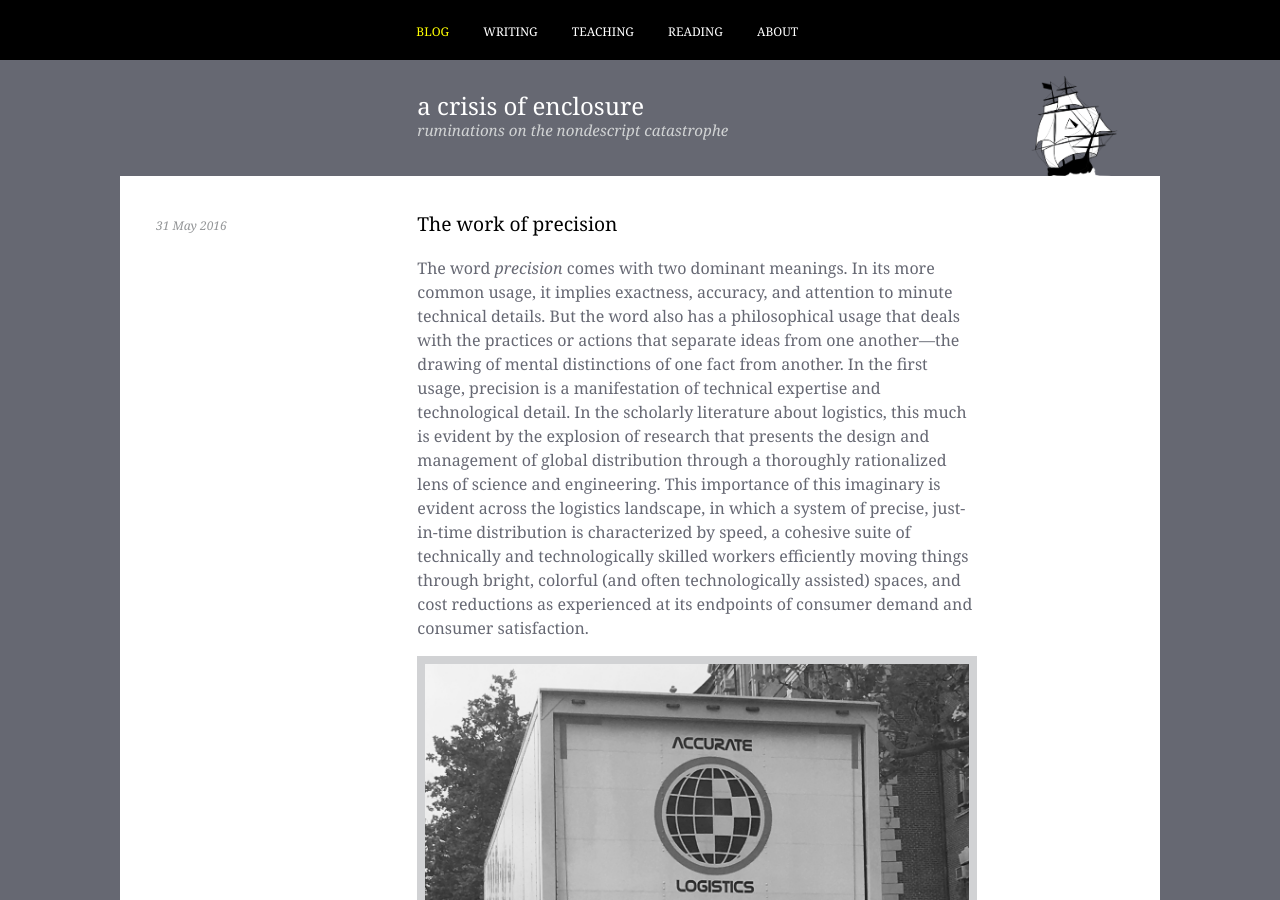
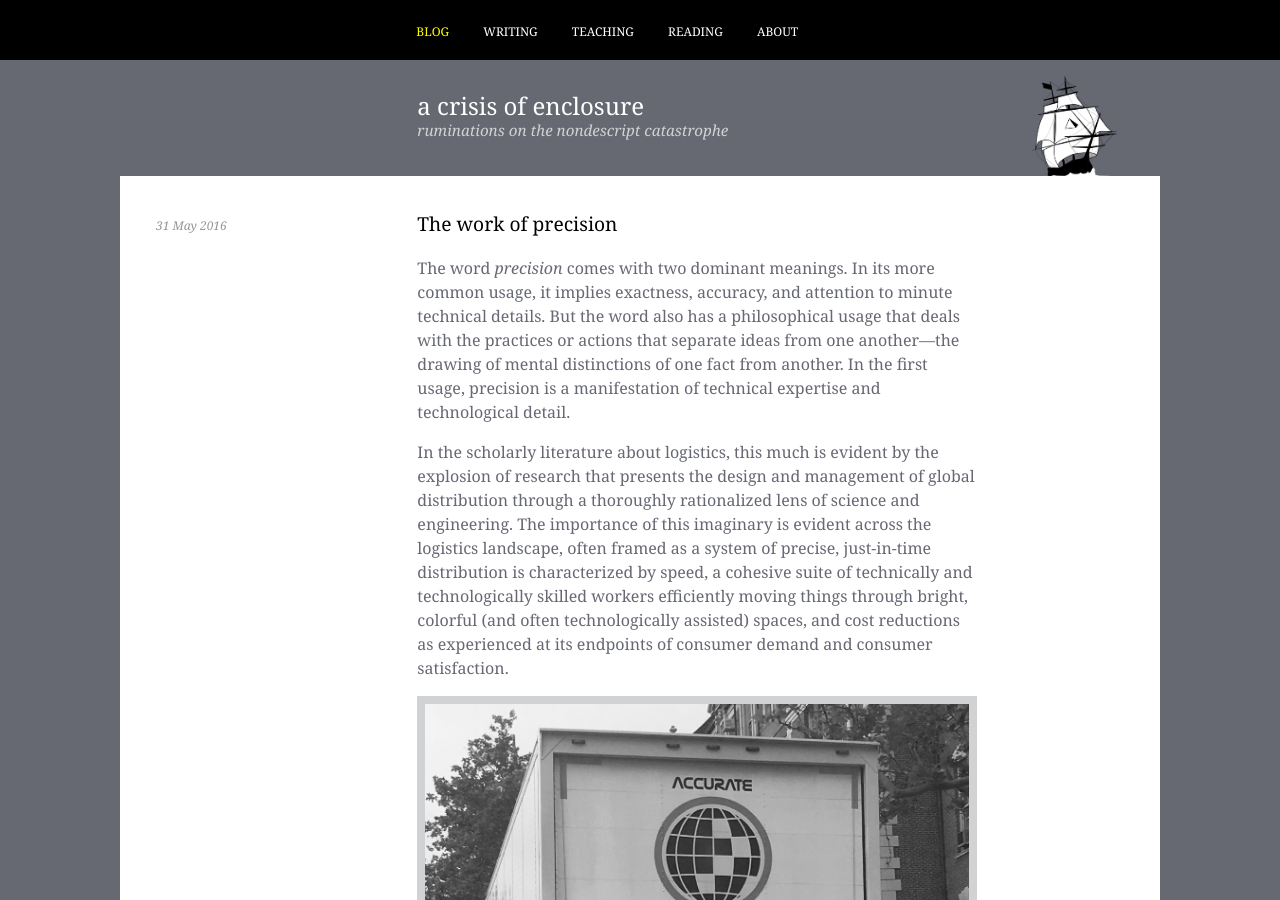
Before and after one commit to nisaface/nisaface.github.io, a Jekyll site: the page built from _posts/2016-05-31-accuracy.md, in a window 1280 px wide and 900 px high. Built offline with Jekyll 4.4.1, drawn with Linux system fonts in a browser that asks for light colours.

Commit message:
one more edit

```diff
--- a/_posts/2016-05-31-accuracy.md
+++ b/_posts/2016-05-31-accuracy.md
@@ -4,7 +4,9 @@ title: The work of precision
 category: blog
 ---
 
-The word *precision* comes with two dominant meanings. In its more common usage, it implies exactness, accuracy, and attention to minute technical details. But the word also has a philosophical usage that deals with the practices or actions that separate ideas from one another—the drawing of mental distinctions of one fact from another. In the first usage, precision is a manifestation of technical expertise and technological detail. In the scholarly literature about logistics, this much is evident by the explosion of research that presents the design and management of global distribution through a thoroughly rationalized lens of science and engineering. This importance of this imaginary is evident across the logistics landscape, in which a system of precise, just-in-time distribution is characterized by speed, a cohesive suite of technically and technologically skilled workers efficiently moving things through bright, colorful (and often technologically assisted) spaces, and cost reductions as experienced at its endpoints of consumer demand and consumer satisfaction.
+The word *precision* comes with two dominant meanings. In its more common usage, it implies exactness, accuracy, and attention to minute technical details. But the word also has a philosophical usage that deals with the practices or actions that separate ideas from one another—the drawing of mental distinctions of one fact from another. In the first usage, precision is a manifestation of technical expertise and technological detail.
+
+In the scholarly literature about logistics, this much is evident by the explosion of research that presents the design and management of global distribution through a thoroughly rationalized lens of science and engineering. The importance of this imaginary is evident across the logistics landscape, often framed as a system of precise, just-in-time distribution is characterized by speed, a cohesive suite of technically and technologically skilled workers efficiently moving things through bright, colorful (and often technologically assisted) spaces, and cost reductions as experienced at its endpoints of consumer demand and consumer satisfaction.
 
 ![Accuracy](/img/accuracy.jpg)
 
```
